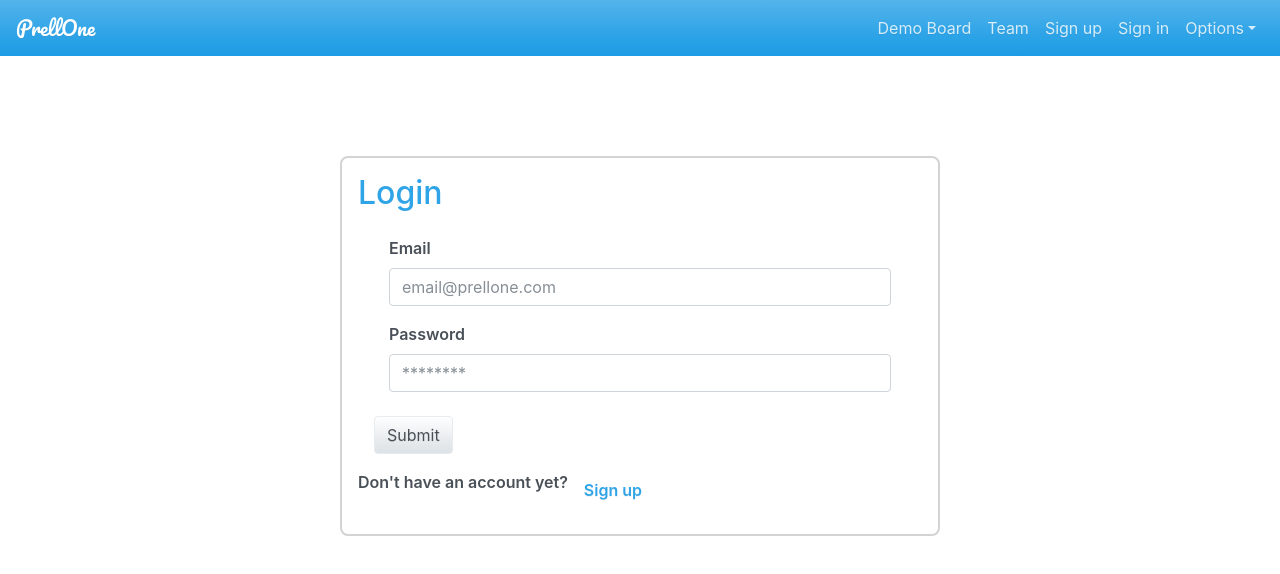
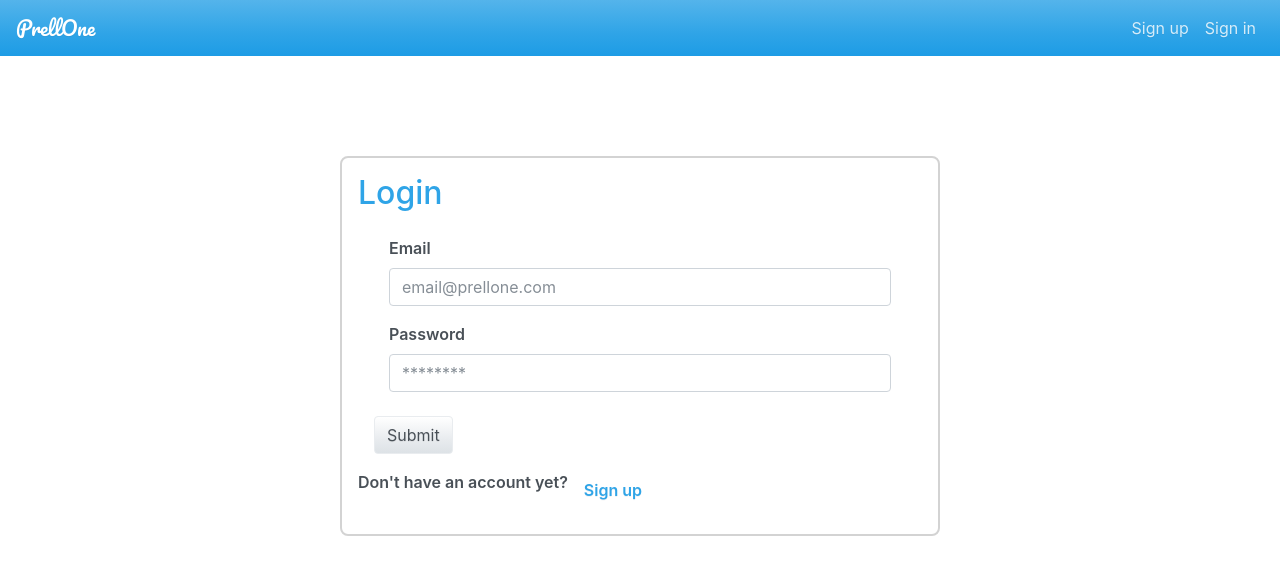
Before and after one commit to hardcoded/PrellOne-client, a React (Create React App) app: page /login in a window 1280 px wide. Shown: the top 574 px of the page. Built offline with nearby package versions, Linux system fonts and the light colour scheme.

Commit message:
[update] Conditionally render navbar

```diff
--- a/src/components/AppNav.js
+++ b/src/components/AppNav.js
@@ -1,6 +1,6 @@
 import React from 'react'
 import { Link } from 'react-router-dom'
-import PropTypes from  'prop-types'
+import PropTypes from 'prop-types'
 import {
     Collapse,
     Navbar,
@@ -10,27 +10,33 @@ import {
     UncontrolledDropdown,
     DropdownToggle,
     DropdownMenu,
-  DropdownItem } from 'reactstrap'
+    DropdownItem
+} from 'reactstrap'
 
-const AppNav = ({isOpen, open, close }) => {
+const AppNav = ({ isOpen, token, open, close }) => {
 
     return (
         <Navbar className="navbar-dark bg-primary" expand="md">
             <Link className="navbar-brand" to="/">PrellOne</Link>
-          <NavbarToggler onClick={() => {if (isOpen) {close()} else {open()}}} />
+            <NavbarToggler onClick={() => { if (isOpen) { close() } else { open() } }} />
             <Collapse isOpen={isOpen} navbar>
+                {!token &&
+                    <Nav className="ml-auto" navbar>
+                        <NavItem>
+                            <Link className="nav-link" to="/register">Sign up</Link>
+                        </NavItem>
+                        <NavItem>
+                            <Link className="nav-link" to="/login">Sign in</Link>
+                        </NavItem>
+                    </Nav>
+                }
+                {token &&
                     <Nav className="ml-auto" navbar>
                         <NavItem>
                             <Link className="nav-link" to="/board/board1">Demo Board</Link>
                         </NavItem>
                         <NavItem>
                             <Link className="nav-link" to="/team">Team</Link>
-              </NavItem>
-              <NavItem>
-                <Link className="nav-link" to="/register">Sign up</Link>
-              </NavItem>
-              <NavItem>
-                <Link className="nav-link" to="/login">Sign in</Link>
                         </NavItem>
                         <UncontrolledDropdown nav inNavbar>
                             <DropdownToggle nav caret>
@@ -50,12 +56,13 @@ const AppNav = ({isOpen, open, close }) => {
                             </DropdownMenu>
                         </UncontrolledDropdown>
                     </Nav>
+                }
             </Collapse>
         </Navbar>
     );
 }
 
-AppNav.propTypes={
+AppNav.propTypes = {
     open: PropTypes.func.isRequired,
 }
 
--- a/src/containers/AppNav.container.js
+++ b/src/containers/AppNav.container.js
@@ -4,6 +4,7 @@ import { open, close } from '../actions/appNav.action'
 
 const mapStateToProps = (state, ownProps) => ({
   isOpen: state.reducerAppNav.isOpen,
+  token: state.login.token
 })
 
 const mapDispatchToProps = dispatch => ({
```
Lines whose indentation alone changed are shown as unchanged.
